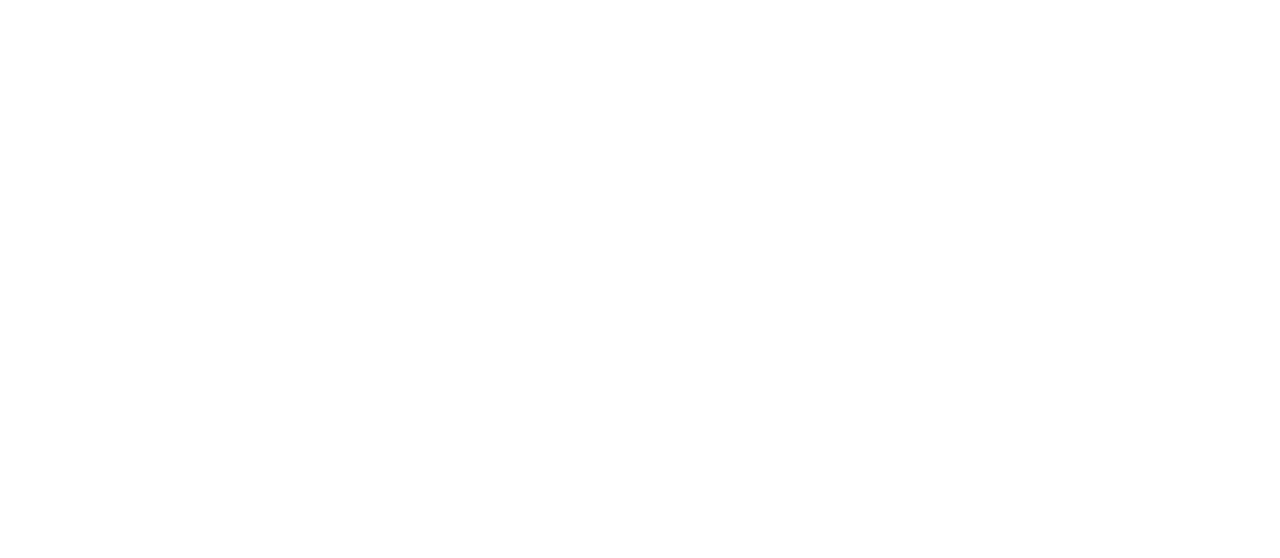
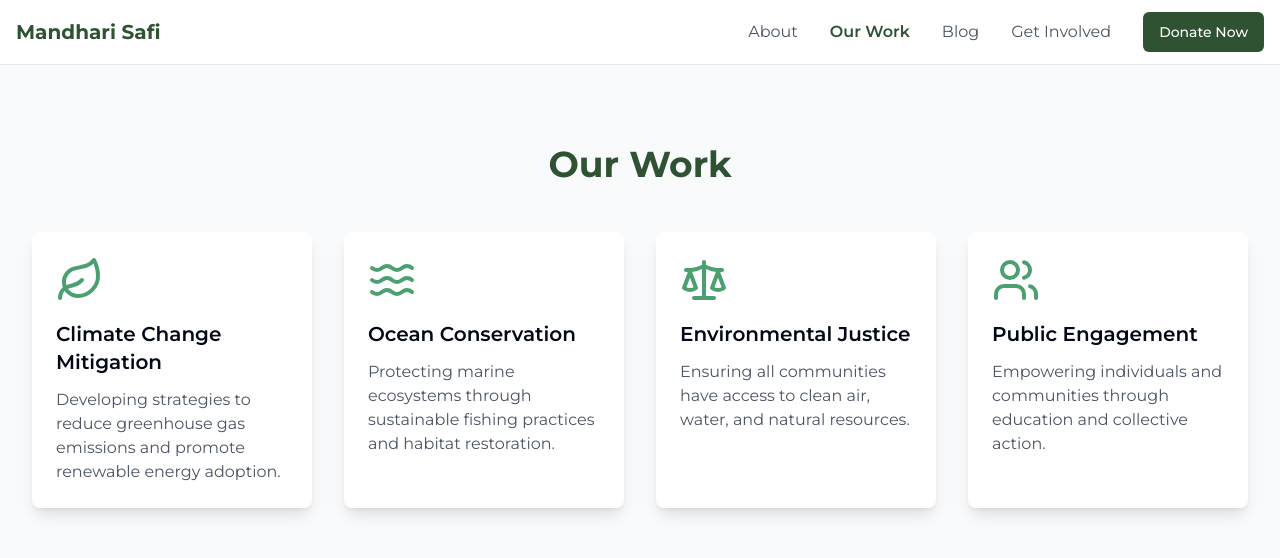
Before and after one commit to VinCoD/mandhari-safi-sustainability-88, a React (Vite) app: page /work in a window 1280 px wide. Before the commit this address had no page. Shown: the top 558 px of the page. Built offline with nearby package versions, Linux system fonts and the light colour scheme.

Commit message:
Create navbar pages
Added individual pages for each section in the navbar, including About, Our Work, Blog, and Get Involved.
[skip gpt_engineer]

```diff
--- a/src/App.tsx
+++ b/src/App.tsx
@@ -5,6 +5,10 @@ import { TooltipProvider } from "@/components/ui/tooltip";
 import { QueryClient, QueryClientProvider } from "@tanstack/react-query";
 import { BrowserRouter, Routes, Route } from "react-router-dom";
 import Index from "./pages/Index";
+import AboutPage from "./pages/AboutPage";
+import WorkPage from "./pages/WorkPage";
+import BlogPage from "./pages/BlogPage";
+import GetInvolvedPage from "./pages/GetInvolvedPage";
 
 const queryClient = new QueryClient();
 
@@ -16,6 +20,10 @@ const App: React.FC = () => (
       <BrowserRouter>
         <Routes>
           <Route path="/" element={<Index />} />
+          <Route path="/about" element={<AboutPage />} />
+          <Route path="/work" element={<WorkPage />} />
+          <Route path="/blog" element={<BlogPage />} />
+          <Route path="/get-involved" element={<GetInvolvedPage />} />
         </Routes>
       </BrowserRouter>
     </TooltipProvider>
--- a/src/components/Navbar.tsx
+++ b/src/components/Navbar.tsx
@@ -1,6 +1,6 @@
 import React from "react";
-import { Link } from "react-router-dom";
-import { Menu, X } from "lucide-react";
+import { Link, useLocation } from "react-router-dom";
+import { Menu } from "lucide-react";
 import { Button } from "@/components/ui/button";
 import {
   Sheet,
@@ -9,11 +9,12 @@ import {
 } from "@/components/ui/sheet";
 
 const Navbar = () => {
+  const location = useLocation();
   const navItems = [
-    { label: "About", href: "#about" },
-    { label: "Our Work", href: "#work" },
-    { label: "Blog", href: "#blog" },
-    { label: "Get Involved", href: "#get-involved" },
+    { label: "About", href: "/about" },
+    { label: "Our Work", href: "/work" },
+    { label: "Blog", href: "/blog" },
+    { label: "Get Involved", href: "/get-involved" },
   ];
 
   return (
@@ -28,13 +29,17 @@ const Navbar = () => {
           {/* Desktop Navigation */}
           <div className="hidden md:flex items-center space-x-8">
             {navItems.map((item) => (
-              <a
+              <Link
                 key={item.label}
-                href={item.href}
-                className="text-gray-600 hover:text-primary transition-colors"
+                to={item.href}
+                className={`transition-colors ${
+                  location.pathname === item.href
+                    ? "text-primary font-semibold"
+                    : "text-gray-600 hover:text-primary"
+                }`}
               >
                 {item.label}
-              </a>
+              </Link>
             ))}
             <Button className="bg-primary hover:bg-primary/90">
               Donate Now
@@ -52,13 +57,17 @@ const Navbar = () => {
               <SheetContent>
                 <div className="flex flex-col space-y-4 mt-8">
                   {navItems.map((item) => (
-                    <a
+                    <Link
                       key={item.label}
-                      href={item.href}
-                      className="text-gray-600 hover:text-primary transition-colors py-2"
+                      to={item.href}
+                      className={`transition-colors py-2 ${
+                        location.pathname === item.href
+                          ? "text-primary font-semibold"
+                          : "text-gray-600 hover:text-primary"
+                      }`}
                     >
                       {item.label}
-                    </a>
+                    </Link>
                   ))}
                   <Button className="bg-primary hover:bg-primary/90 w-full">
                     Donate Now
--- /dev/null
+++ b/src/pages/AboutPage.tsx
@@ -0,0 +1,16 @@
+import React from "react";
+import Navbar from "@/components/Navbar";
+import { About } from "@/components/About";
+
+const AboutPage = () => {
+  return (
+    <div className="min-h-screen">
+      <Navbar />
+      <div className="pt-16">
+        <About />
+      </div>
+    </div>
+  );
+};
+
+export default AboutPage;
--- /dev/null
+++ b/src/pages/BlogPage.tsx
@@ -0,0 +1,16 @@
+import React from "react";
+import Navbar from "@/components/Navbar";
+import { Blog } from "@/components/Blog";
+
+const BlogPage = () => {
+  return (
+    <div className="min-h-screen">
+      <Navbar />
+      <div className="pt-16">
+        <Blog />
+      </div>
+    </div>
+  );
+};
+
+export default BlogPage;
--- /dev/null
+++ b/src/pages/GetInvolvedPage.tsx
@@ -0,0 +1,16 @@
+import React from "react";
+import Navbar from "@/components/Navbar";
+import { GetInvolved } from "@/components/GetInvolved";
+
+const GetInvolvedPage = () => {
+  return (
+    <div className="min-h-screen">
+      <Navbar />
+      <div className="pt-16">
+        <GetInvolved />
+      </div>
+    </div>
+  );
+};
+
+export default GetInvolvedPage;
--- /dev/null
+++ b/src/pages/WorkPage.tsx
@@ -0,0 +1,16 @@
+import React from "react";
+import Navbar from "@/components/Navbar";
+import { Work } from "@/components/Work";
+
+const WorkPage = () => {
+  return (
+    <div className="min-h-screen">
+      <Navbar />
+      <div className="pt-16">
+        <Work />
+      </div>
+    </div>
+  );
+};
+
+export default WorkPage;
```
